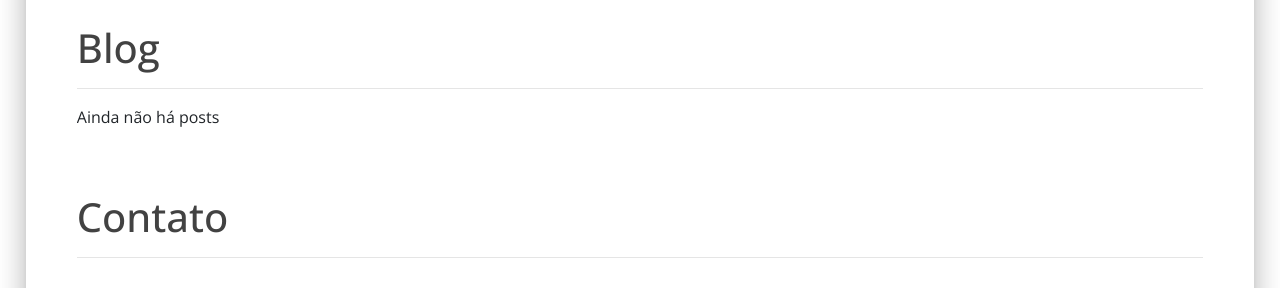
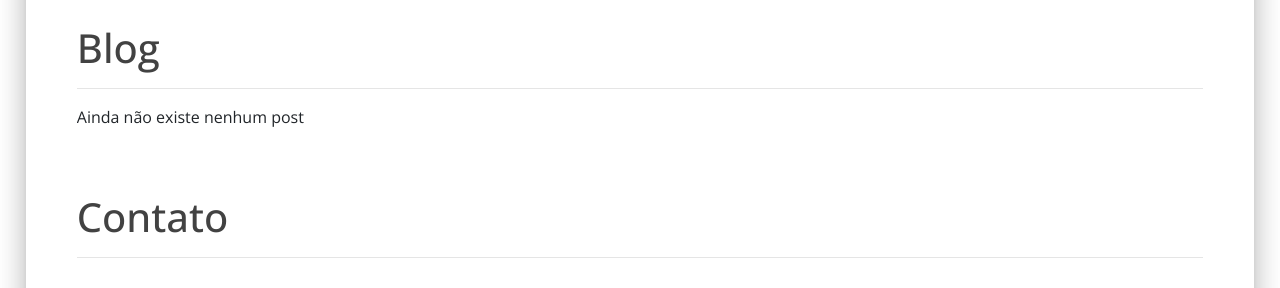
Before and after one commit to marcosvst/marcosvst.github.io, a Jekyll site: the page built from index.html, in a window 1280 px wide and 900 px high, scrolled down 1732 px. Shown: the part 154-442 px from the top of the window. Built offline with Jekyll 4.4.1, drawn with Linux system fonts in a browser that asks for light colours; nearby versions of some CDN libraries.

Commit message:
posts editados

```diff
--- a/index.html
+++ b/index.html
@@ -169,7 +169,7 @@ subtitle: DESENVOLVEDOR WEB E ESTUDANTE DE T.I.
                 <div class="row flex-nowrap">
 
                     <div class="col-12 col-md-3">
-                        <p>Ainda não há posts</p>
+                        <p>Ainda não existe nenhum post</p>
                     </div>
                     <!-- {% for post in site.posts %}
                     <div class="col-12 col-md-3">
```
Also changed, not shown: 6 other files.
